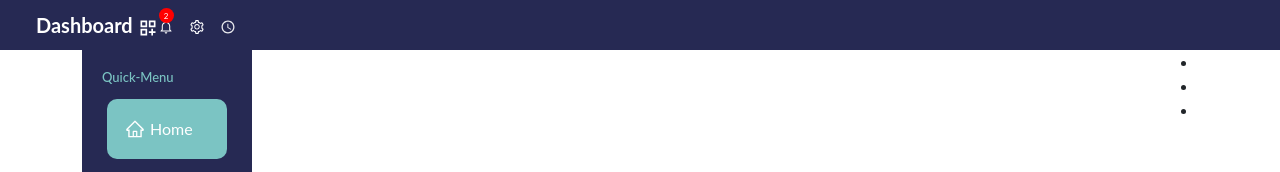
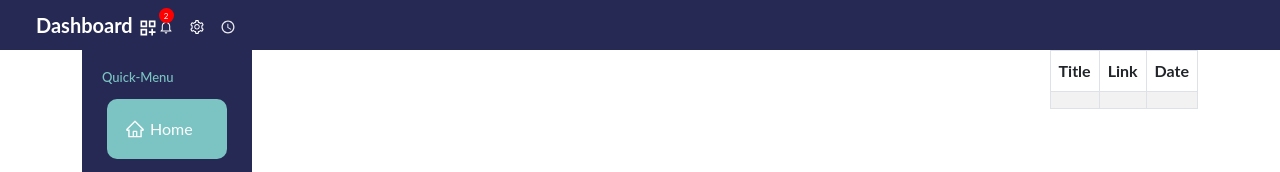
Before and after one commit to danuvia27/dashboard2, a React (Create React App) app in the folder client/: page / in a window 1280 px wide. Shown: the top 172 px of the page. Built offline with nearby package versions, Linux system fonts and the light colour scheme; no server answers.

Commit message:
Added bootstrap table and feed to thead

```diff
--- a/client/src/components/Table/Tables.js
+++ b/client/src/components/Table/Tables.js
@@ -1,13 +1,27 @@
 import React from "react";
+import * as ReactBootStrap from "react-bootstrap";
+
+import "./tables.css";
 
 export const Tables = ({ feed }) => {
   return (
     <div>
-      <ul>
-        <li> {feed.title}</li>
-        <li> {feed.link}</li>
-        <li> {feed.updated}</li>
-      </ul>
+      <ReactBootStrap.Table striped bordered hover>
+        <thead>
+          <tr>
+            <th>Title</th>
+            <th>Link</th>
+            <th>Date</th>
+          </tr>
+        </thead>
+        <tbody>
+          <tr>
+            <td>{feed.title}</td>
+            <td>{feed.link}</td>
+            <td>{feed.updated}</td>
+          </tr>
+        </tbody>
+      </ReactBootStrap.Table>
     </div>
   );
 };
```
